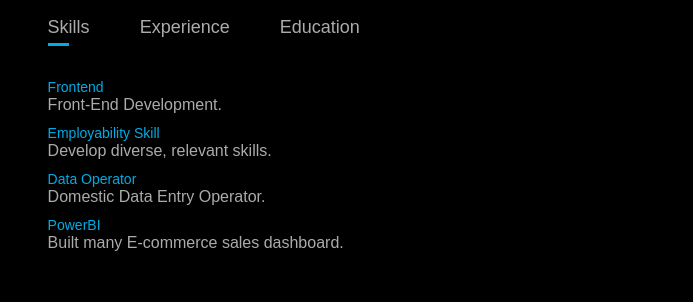
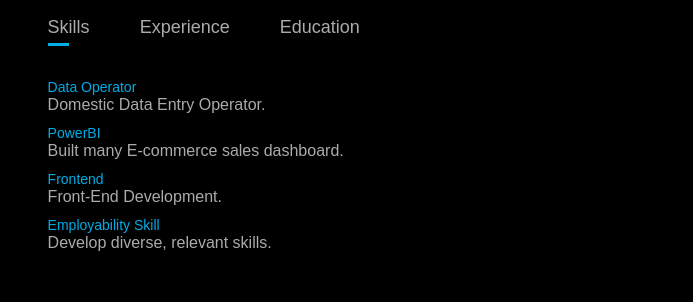
Before and after one commit to Sarikansari/Portfolio, a plain HTML site: page index.html in a window 1280 px wide. Shown: the part 1088-1390 px from the top of the page, 490-1183 px from the left. Drawn offline with Linux system fonts and the light colour scheme.

Commit message:
Update index.html

```diff
--- a/index.html
+++ b/index.html
@@ -72,15 +72,17 @@
             <!-- --------------Skills--------------- -->
             <div class="tab-contents active-tab" id="skills">
               <ul>
-                <li><span>Frontend</span><br />Front-End Development.</li>
-                <li>
-                  <span>Employability Skill</span><br />Develop diverse, relevant skills.
-                </li>
                 <li>
                   <span>Data Operator</span><br />Domestic Data Entry Operator.
                 </li>
                 <li>
                   <span>PowerBI</span><br />Built many E-commerce sales dashboard.
+                </li>
+                <li>
+                  <span>Frontend</span><br />Front-End Development.
+                </li>
+                <li>
+                  <span>Employability Skill</span><br />Develop diverse, relevant skills.
                 </li>
                 <!-- <li><span>App development</span><br>Building Android/iOS apps</li> -->
               </ul>
```
